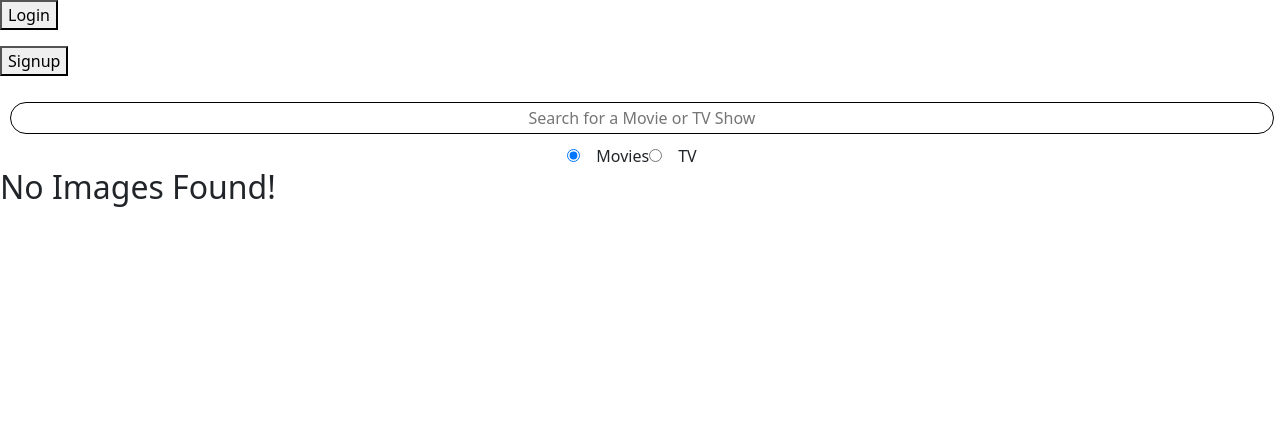
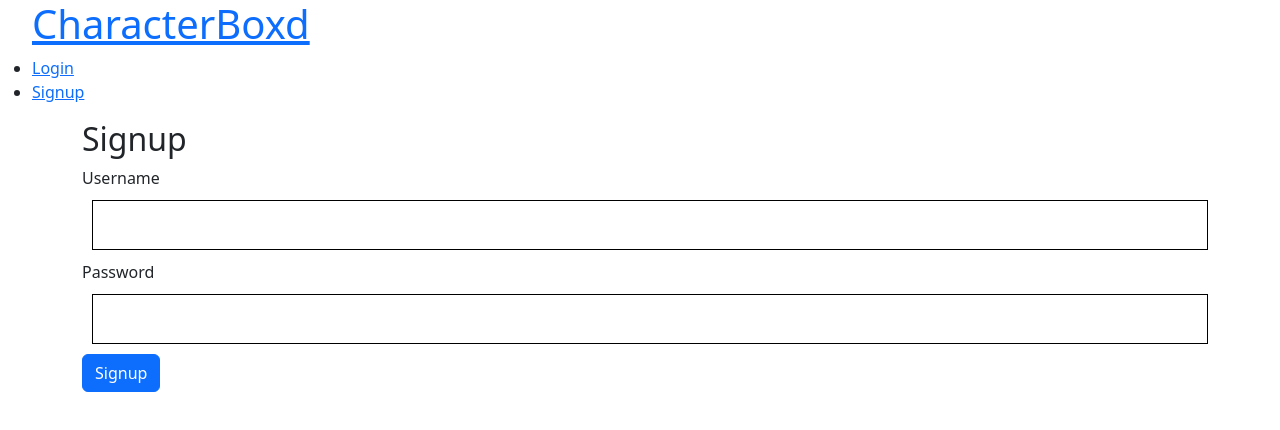
Before and after one commit to Kraven3030/Characterboxd, a React (Create React App) app in the folder frontend/: page /signup in a window 1280 px wide. Shown: the top 430 px of the page. Built offline with nearby package versions, Linux system fonts and the light colour scheme; no server answers.

Commit message:
login and signup forms fully functional

```diff
--- a/frontend/src/App.js
+++ b/frontend/src/App.js
@@ -1,7 +1,6 @@
 import './App.css';
 import { Routes, Route, Link } from "react-router-dom";
-import axios from 'axios'
-import { useState } from 'react'
+import { useState, useEffect } from 'react'
 
 
 // Imports for components and pages
@@ -17,23 +16,23 @@ import SearchBar from './components/SearchBar/SearchBar';
 
 function App() {
 
+  const [isLoggedIn, setIsLoggedIn] = useState(false)
 
-
+  useEffect(() => {
+    if (localStorage.token) {
+      setIsLoggedIn(true)
+    }
+  }, [])
 
   return (
     <div className="main_page">
-      <nav>
-
-        <Login />
-        <Signup />
-        <SearchBar />
-      </nav>
+      <Nav isLoggedIn={isLoggedIn} setIsLoggedIn={setIsLoggedIn} />
       <main>
         <Routes>
-          <Route path="/Login/login" element={<Login />} />
-          <Route path="/Signup/Signup" element={<Signup />} />
           {/* { Page Routes  } */}
-          <Route path="/" element={<Home />} />
+          <Route path="/login" element={<Login isLoggedIn={isLoggedIn} setIsLoggedIn={setIsLoggedIn} />} />
+          <Route path="/signup" element={<Signup isLoggedIn={isLoggedIn} setIsLoggedIn={setIsLoggedIn} />} />
+          <Route path="/" element={<Home isLoggedIn={isLoggedIn} setIsLoggedIn={setIsLoggedIn} />} />
           <Route path="/movieReviews/index" element={<MovieReviews />} />
           <Route path="/usersReviews/index" element={<UsersReviews />} />
           <Route path="/newReview/index" element={<NewReview />} />
--- a/frontend/src/Pages/Home/index.js
+++ b/frontend/src/Pages/Home/index.js
@@ -1,4 +1,5 @@
 import React, { useState, useEffect } from 'react';
+import SearchBar from '../../components/SearchBar/SearchBar';
 import axios from 'axios'
 import './styles.css'
 
@@ -10,9 +11,9 @@ function Home() {
 
     const getMedia = () => {
         axios.get(`https://api.themoviedb.org/3/movie/top_rated?api_key=${process.env.REACT_APP_MOVIEDB_API_KEY}`)
-        .then((response) => {
-          setMedia(response.data.results)
-        })
+            .then((response) => {
+                setMedia(response.data.results)
+            })
     }
 
     // async function grabMedia() {
@@ -31,8 +32,12 @@ function Home() {
     //     grabMedia()
     // }, []);
 
-    return(
+    return (
+
         <div>
+            <nav>
+                <SearchBar />
+            </nav>
             <section>
                 <h2>Track films you've watched.</h2>
                 <h2>Save those you want to see.</h2>
@@ -48,6 +53,6 @@ function Home() {
         </div>
     );
 
-    }
+}
 
-    export default Home
+export default Home
--- a/frontend/src/components/Login/login.js
+++ b/frontend/src/components/Login/login.js
@@ -1,7 +1,8 @@
 // Import dependncies
 import axios from 'axios';
-import { useState, useEffect } from 'react'
-import { Link } from "react-router-dom";
+import { useState } from 'react'
+import { loginToAccount } from '../../utils/api';
+
 
 // Import Styles
 import "./login.css"
@@ -11,7 +12,7 @@ function Login(props) {
     // State the declarations
     const [loginForm, setLoginForm] = useState({
         username: '',
-        password: '',
+        password: ''
     })
 
     // Will keep track of what's inputted into the form
@@ -19,62 +20,43 @@ function Login(props) {
         setLoginForm({ ...loginForm, [event.target.name]: event.target.value })
     }
 
-    const [isLoggedIn, setIsLoggedIn] = useState(false)
-    const [showForm, setShowForm] = useState(false)
-
-    useEffect(() => {
-        if (localStorage.token) {
-            setIsLoggedIn(true)
-        }
-    }, [])
-
     const handleSubmit = async (event, loginForm) => {
         event.preventDefault()
-        const { data } = await axios.post(`http://localhost:9000/users/login`, {
-            username: loginForm.username,
-            password: loginForm.password
-        })
-        localStorage.token = data.token
-        setIsLoggedIn(true)
-        setShowForm(false)
-    }
-
-    //LOGOUT BUTTON FUNCTION
-    const handleLogOut = () => {
-        localStorage.clear()
-        setIsLoggedIn(false)
-    }
-
-    // Function to control closing of the signup form when the X is clicked
-    const closeForm = () => {
-        setShowForm(false)
+        loginToAccount(loginForm)
+            .then((data) => localStorage.token = data.token)
+        props.setIsLoggedIn(true)
     }
 
 
     return (
-        <div>
-            <figure>
-                <button onClick={setShowForm} type="submit">Login</button>
-                {showForm ? (
-                    <div className='loginModal'>
-                        <div className='modalContent'>
-                            <form onSubmit={handleSubmit} className='loginForm'>
-                                <div className='loginDiv'>
-                                    <Link onClick={closeForm} className='modalCloseBtn' to="/"><span>&times;</span></Link>
-                                    <label htmlFor='username'>Username:</label>
-                                    <input onChange={handleChange} type='text' name='username' placeholder='username' value={loginForm.username}></input>
-                                    <label htmlFor="password">Password:</label>
-                                    <input onChange={handleChange} type="password" name="password" placeholder="Password" value={loginForm.password}></input>
-                                    <button onClick={(event) => handleSubmit(event, loginForm)} className='submitLoginBtn' type="submit">Login</button>
-                                </div>
-                            </form>
-                        </div>
-                    </div>
-                ) : null}
-            </figure>
+
+        <div className='container'>
+            <h2>Login</h2>
+
+            <form>
+                <div className='input-text'>
+                    <label htmlFor='username'>Username</label>
+                    <input
+                        type='text'
+                        name='username'
+                        onChange={handleChange}
+                        value={loginForm.username} />
+                </div>
+
+                <div className='input-text'>
+                    <label htmlFor='password'>Password</label>
+                    <input
+                        type='password'
+                        name='password'
+                        onChange={handleChange}
+                        value={loginForm.password} />
+                </div>
+
+                <button onClick={(event) => handleSubmit(event, loginForm)} className='btn btn-primary' type='submit'>Login</button>
+            </form>
         </div>
+
     )
 }
 
-
 export default Login
--- a/frontend/src/components/Nav/nav.js
+++ b/frontend/src/components/Nav/nav.js
@@ -1,14 +1,44 @@
-
-
+import { useState, useEffect } from 'react'
+import Login from '../../components/Login/login'
+import Signup from '../Signup/signup'
+import { Link } from "react-router-dom";
 
 
 import './nav.css'
 
 
-function Nav() {
+function Nav(props) {
+
+  const initialState = [<h1 key="1"><Link to="/">CharacterBoxd</Link></h1>]
+
+  const handleLogOut = () => {
+    localStorage.clear()
+    props.setIsLoggedIn(false)
+  }
+
+  const [navItems, setNavItems] = useState(initialState)
+
+  useEffect(() => {
+    if (props.isLoggedIn) {
+      setNavItems(initialState.concat(
+        <li key="2"><button onClick={handleLogOut}>Logout</button></li>
+      ))
+    } else {
+      setNavItems(initialState.concat([
+        <li key="3"><Link to='/login'>Login</Link></li>,
+        <li key="4"><Link to='/signup'>Signup</Link></li>
+      ]))
+    }
+  }, [props.isLoggedIn])
+
   return (
-    <div>
-    </div>
+    <nav>
+      <div>
+        <ul className='allNavItems'>
+          {navItems}
+        </ul>
+      </div>
+    </nav>
   );
 }
 export default Nav
--- a/frontend/src/components/Signup/signup.js
+++ b/frontend/src/components/Signup/signup.js
@@ -1,7 +1,7 @@
 // Import Dependencies
-import { useState, useEffect } from 'react'
-import { Link } from "react-router-dom";
+import { useState } from 'react'
 import axios from 'axios'
+import { createUser } from '../../utils/api'
 
 // Import Styles
 import "./signup.css"
@@ -19,55 +19,40 @@ function Signup(props) {
         setSignupForm({ ...signupForm, [event.target.name]: event.target.value })
     }
 
-    const [isLoggedIn, setIsLoggedIn] = useState(false)
-    const [showForm, setShowForm] = useState(false)
-
-    // check if logged in when component mounts
-    useEffect(() => {
-        if (localStorage.token) {
-            setIsLoggedIn(true)
-        }
-    }, [])
-
-    const handleSubmit = async (event, signupForm) => {
+    const handleSubmit = async (event) => {
         event.preventDefault()
-        const { data } = await axios.post(`http://localhost:9000/users/signup`, {
-            username: signupForm.username,
-            password: signupForm.password
-        })
-        localStorage.token = data.token
-        setIsLoggedIn(true)
-        setShowForm(false)
-    }
-
-    // Function to control closing of the signup form when the X is clicked
-    const closeForm = () => {
-        setShowForm(false)
+        createUser(signupForm)
+            .then((data) => localStorage.token = data.token)
+        props.setIsLoggedIn(true)
     }
 
 
     return (
-        <nav>
-            <figure>
-                <button onClick={setShowForm} type="submit">Signup</button>
-                {showForm ? (
-                    <div className='signupModal'>
-                        <div className='modalContent'>
-                            <form onSubmit={handleSubmit} className='signupForm'>
-                                <div className='signupDiv'>
-                                    <Link onClick={closeForm} className='modalCloseBtn' to="/"><span>&times;</span></Link>
-                                    <label htmlFor='username'>Username:</label>
-                                    <input type='text' name='username' placeholder='username' value={signupForm.username} onChange={handleChange} required></input>
-                                    <label htmlFor="password">Password:</label>
-                                    <input type="password" name="password" placeholder="Password" value={signupForm.password} onChange={handleChange} required></input>
-                                    <button onClick={(e) => handleSubmit(e, signupForm)} className='submitSignupBtn' type="submit">Signup</button>
-                                </div>
-                            </form>
-                        </div>
-                    </div>
-                ) : null}
-            </figure>
-        </nav>
+        <div className='container'>
+            <h2>Signup</h2>
+
+            <form>
+                <div className='input-text'>
+                    <label htmlFor='username'>Username</label>
+                    <input
+                        type='text'
+                        name='username'
+                        onChange={handleChange}
+                        value={signupForm.username} />
+                </div>
+
+                <div className='input-text'>
+                    <label htmlFor='password'>Password</label>
+                    <input
+                        type='password'
+                        name='password'
+                        onChange={handleChange}
+                        value={signupForm.password} />
+                </div>
+
+                <button onClick={(event) => handleSubmit(event, signupForm)} className='btn btn-primary' type='submit'>Signup</button>
+            </form>
+        </div>
     )
 }
 
--- a/frontend/src/utils/api.js
+++ b/frontend/src/utils/api.js
@@ -1,4 +1,16 @@
 import axios from 'axios';
+
+// create user
+export async function createUser(formData) {
+    const { data } = await axios.post('http://localhost:9000/users/signup', formData)
+    return data
+}
+
+// log in to user account
+export async function loginToAccount(formData) {
+    const { data } = await axios.post('http://localhost:9000/users/login', formData)
+    return data
+}
 
 // Will allow user to create reviews once logged in
 export async function createReview(reviewData) {
```
